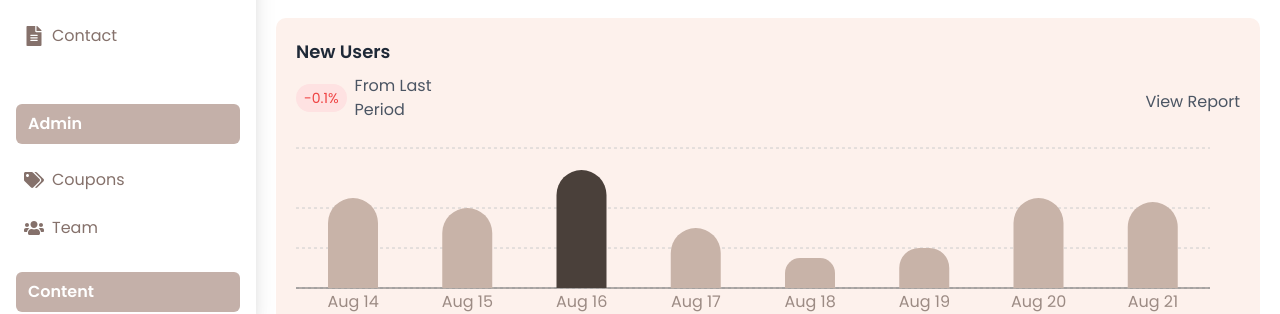
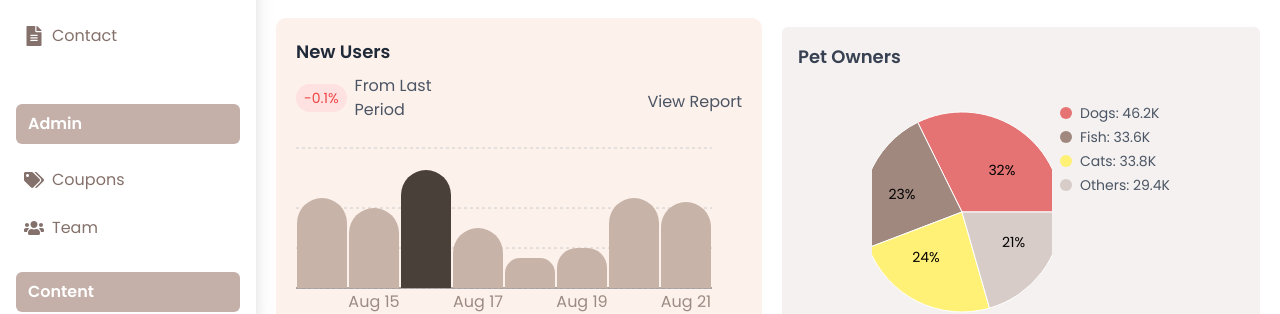
Before and after one commit to Saloni-FED/baw-baw-admin, a Next.js app: page /dashboard in a window 1280 px wide. Shown: the part 540-854 px from the top of the page. Built offline with nearby package versions, Linux system fonts and the light colour scheme; grey boxes are pictures that could not be loaded.

Commit message:
error fixed

```diff
--- a/src/app/(root)/dashboard/page.jsx
+++ b/src/app/(root)/dashboard/page.jsx
@@ -1,3 +1,4 @@
+"use client"
 import React from 'react'
 import DashBoard from '@/components/Dashboard/DashBoard'
 
--- a/src/components/Dashboard/DashBoard.jsx
+++ b/src/components/Dashboard/DashBoard.jsx
@@ -13,7 +13,7 @@ import SpiderChart from "../SpiderChart";
 
 import LineGraph from "../LineGraph";
 import BarGraph from "../BarGraph"
-// import PieCharts from "../PieCharts"
+import PieCharts from "../PieCharts"
 
 const DashBoard = () => {
   const data = [
@@ -107,6 +107,7 @@ const DashBoard = () => {
       </div>
       <div className=" w-full flex  lg:justify-between justify-around items-center gap-4 lg:gap-5 mt-5 max-lg:flex-col">
          <BarGraph/>
+         <PieCharts/>
       </div>
     </div>
   );
```
